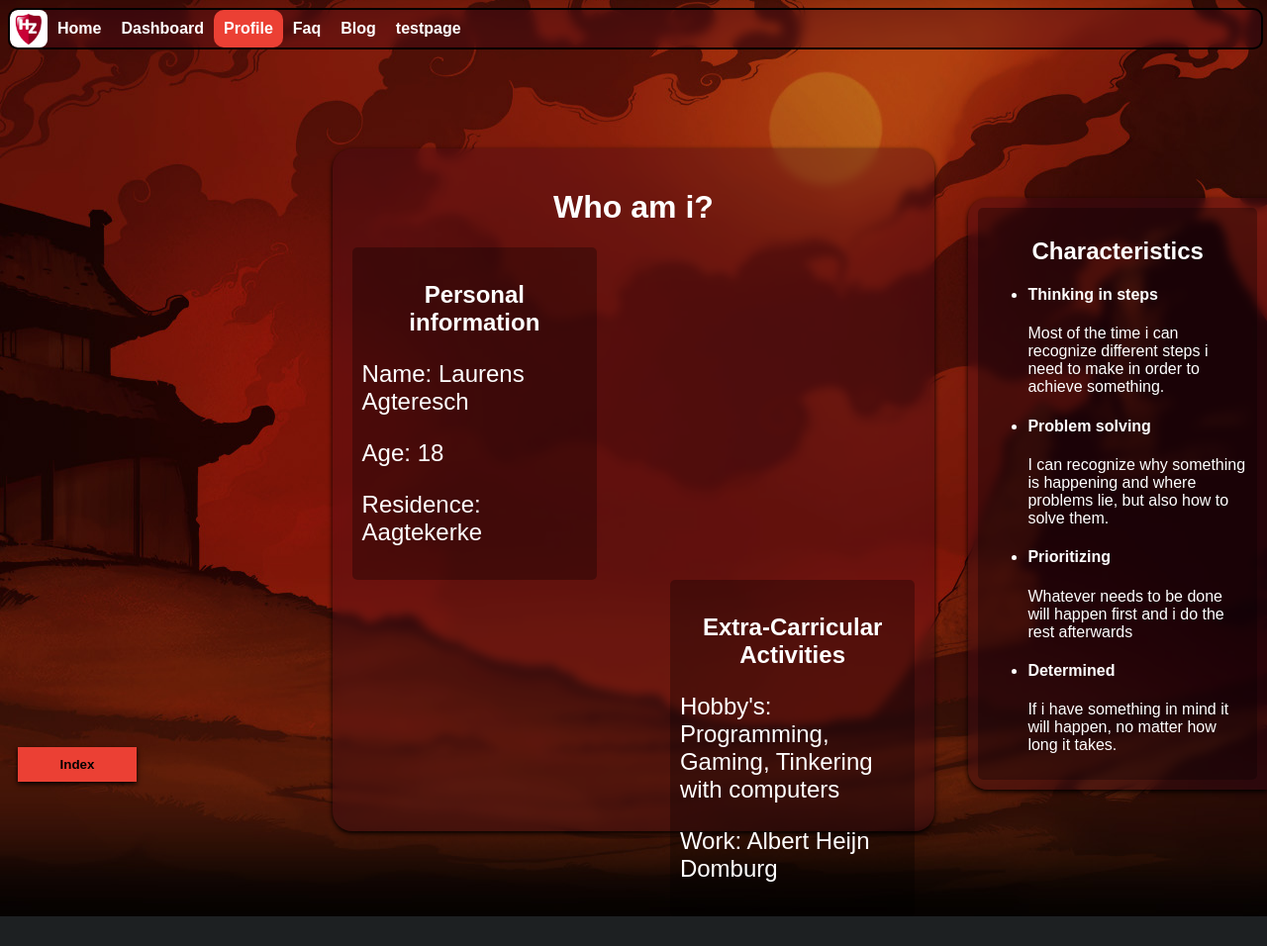
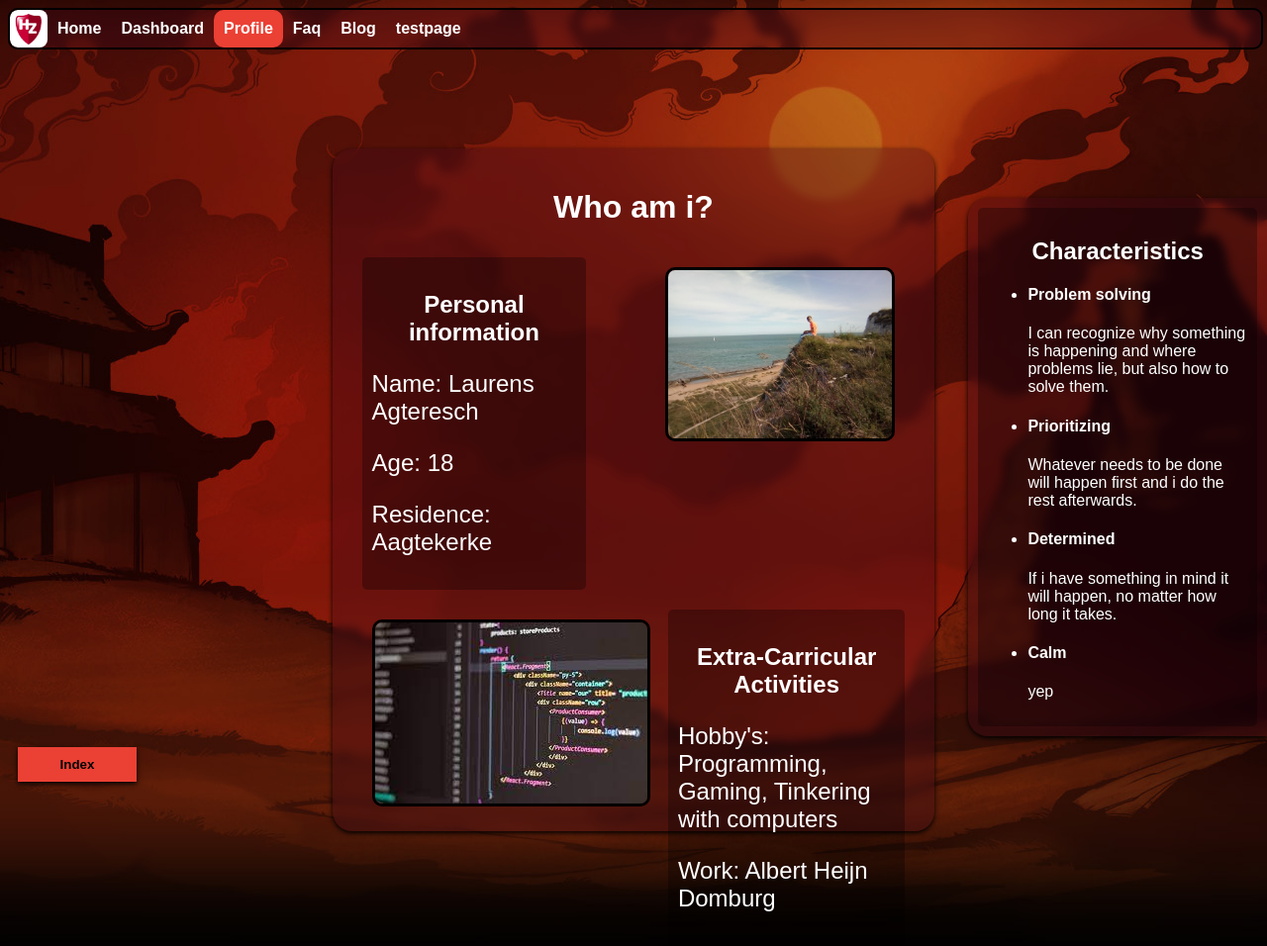
Before and after one commit to AbnormallyNormalBroom/AbnormallyNormalBroom.github.io, a plain HTML site: page profile.html in a window 1280 px wide. Shown: the whole page at 99% size. Before the commit the page ends 926 px from the top, so only its background shows below. Drawn offline with Linux system fonts and the light colour scheme.

Commit message:
added photo's to profile

```diff
--- a/profile.html
+++ b/profile.html
@@ -68,6 +68,8 @@
         </p>
     </article>
         -->
+            <div class="elementspacer">
+                <div class="bop">
                     <div class="personalinformation">
                         <p class="piheader">Personal information</p>
                         <div>
@@ -75,12 +77,21 @@
                             <p>Age:            18                   </p>
                             <p>Residence:      Aagtekerke           </p>
                         </div>
+
                     </div>
 
+                    <div class="piimg"><img src="washingmachinedoorinapillowfight.jpg" /></div>
+                </div>
+            </div>
+            <div class="elementspacer">
+                <div class="ecimg">
+                    <img src="interesting coding pictuur.png" />
+                </div>
                 <div class="ecinformation">
                     <p class="piheader">Extra-Carricular Activities   </p>
                     <p>Hobby's: Programming, Gaming, Tinkering with computers   </p>
                     <p>Work:    Albert Heijn Domburg                            </p>
+                </div>
             </div>
 
 
@@ -142,14 +153,6 @@
                 <ul>
                     <li>
                         <h4>
-                            Thinking in steps
-                        </h4>
-                        <p>
-                            Most of the time i can recognize different steps i need to make in order to achieve something.
-                        </p>
-                    </li>
-                    <li>
-                        <h4>
                             Problem solving
                         </h4>
                         <p>
@@ -161,7 +164,7 @@
                             Prioritizing
                         </h4>
                         <p>
-                            Whatever needs to be done will happen first and i do the rest afterwards
+                            Whatever needs to be done will happen first and i do the rest afterwards.
                         </p>
                     </li>
                     <li>
@@ -170,6 +173,14 @@
                         </h4>
                         <p>
                             If i have something in mind it will happen, no matter how long it takes.
+                        </p>
+                    </li>
+                    <li>
+                        <h4>
+                            Calm
+                        </h4>
+                        <p>
+                            yep
                         </p>
                     </li>
                 </ul>
--- a/style.css
+++ b/style.css
@@ -167,6 +167,35 @@ body {
     font-size: 150%;
     padding: 10px;
     float: right;
+}
+
+.ecimg {
+    display:block;
+    float:left;
+    padding: 10px;
+}
+
+.ecimg > img {
+    border: solid 3px black;
+    border-radius:10px;
+    max-height: 300px;
+}
+
+.piimg {
+    display: block;
+    padding: 10px;
+}
+
+.bop {
+    display:flex;
+}
+
+.piimg > img {
+    border: solid 3px black;
+    border-radius: 10px;
+    max-height: 300px;
+    width:75%;
+    float:right;
 }
 
 .characteristics {
```
Also changed, not shown: dashboard.html (+4 -4 lines), interesting coding pictuur.png (added), washingmachinedoorinapillowfight.jpg (added). Lines whose indentation alone changed are shown as unchanged.
